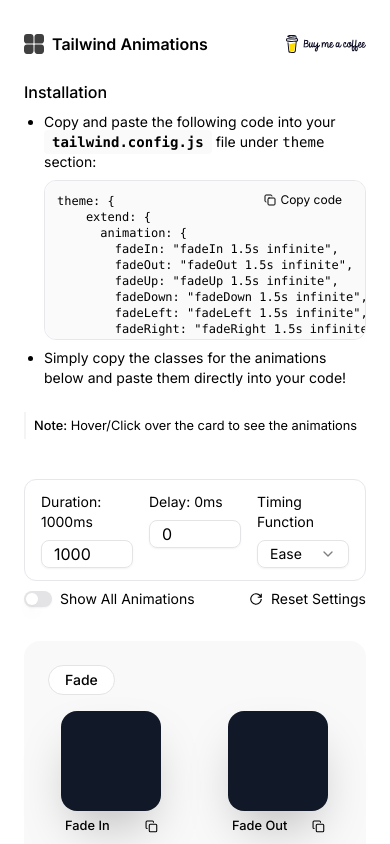
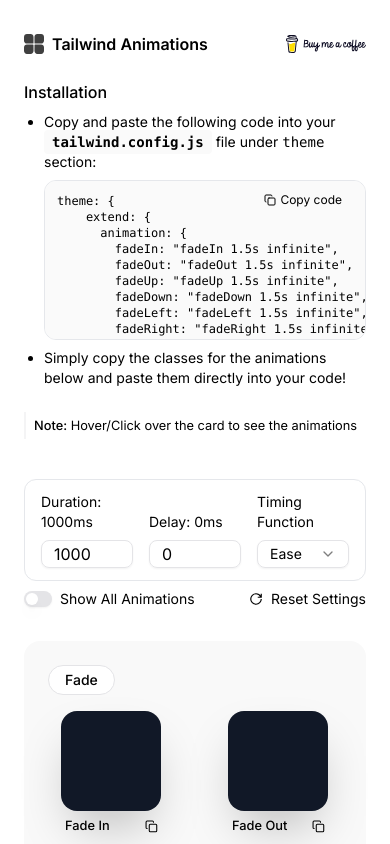
Before and after one commit to PraveenShinde3/tailwind-animations, a Next.js app: page / in a window 390 px wide. Shown: the top 844 px of the page. Built offline with nearby package versions, Linux system fonts and the light colour scheme.

Commit message:
style: settings allignment

```diff
--- a/src/components/Settings.js
+++ b/src/components/Settings.js
@@ -18,11 +18,11 @@ const Settings = () => {
   const [resetLoading, setResetLoading] = useState(false);
   const [resetDone, setResetDone] = useState(false);
 
-  const animationStyle = {
-    transition: settings.isEnabled
-      ? `all ${settings.duration}ms ${settings.timingFunction} ${settings.delay}ms`
-      : "none",
-  };
+  // const animationStyle = {
+  //   transition: settings.isEnabled
+  //     ? `all ${settings.duration}ms ${settings.timingFunction} ${settings.delay}ms`
+  //     : "none",
+  // };
 
   const resetSettings = async () => {
     setResetLoading(true);
@@ -42,7 +42,7 @@ const Settings = () => {
   };
   return (
     <div className="max-w-[950px] mx-auto space-y-2">
-      <div className="text-sm grid grid-cols-3 gap-4 sm:gap-6 w-full px-4 py-3 border rounded-xl">
+      <div className="text-sm grid grid-cols-3 items-end gap-4 sm:gap-6 w-full px-4 py-3 border rounded-xl">
         <div className="space-y-2 flex-1">
           <label htmlFor="duration" className="mb-2 block">
             Duration: {settings.duration}ms
```
